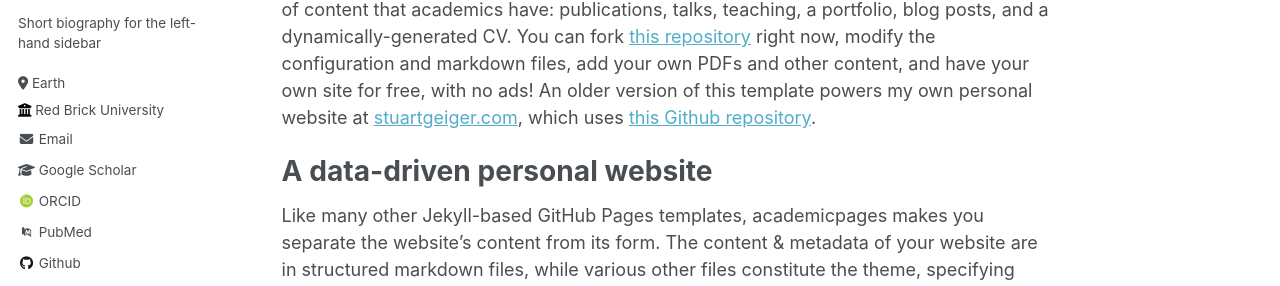
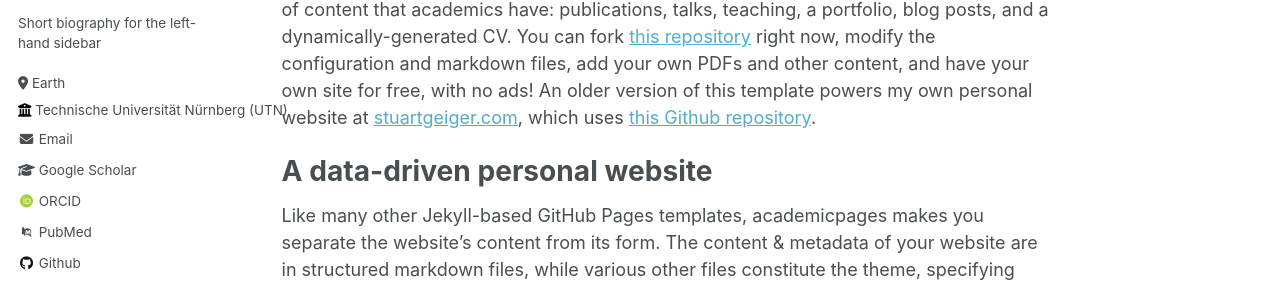
Before and after one commit to yblei/yblei.github.io, a Jekyll site: the page built from _pages/about.md, in a window 1280 px wide. Shown: the part 299-585 px from the top of the page. Built offline with Jekyll 4.4.1, drawn with Linux system fonts in a browser that asks for light colours; some web fonts are replaced.

Commit message:
updated pic

```diff
--- a/_config.yml
+++ b/_config.yml
@@ -20,12 +20,12 @@
 #               Additional customization can be done by editing /_includes/author-profile.html
 author:
   # Biographic information
-  avatar           : "profile.png"
+  avatar           : "profile_new.png"
   name             : "Yannik Blei"
   pronouns         : # example: "she/her"
   bio              : "Short biography for the left-hand sidebar"
   location         : "Earth"
-  employer         : "Red Brick University"
+  employer         : "Technische Universität Nürnberg (UTN)"
   uri              : # URL
   email            : "none@example.org"
 
```
Also changed, not shown: images/profile_new.png (renamed from images/profile.png).
